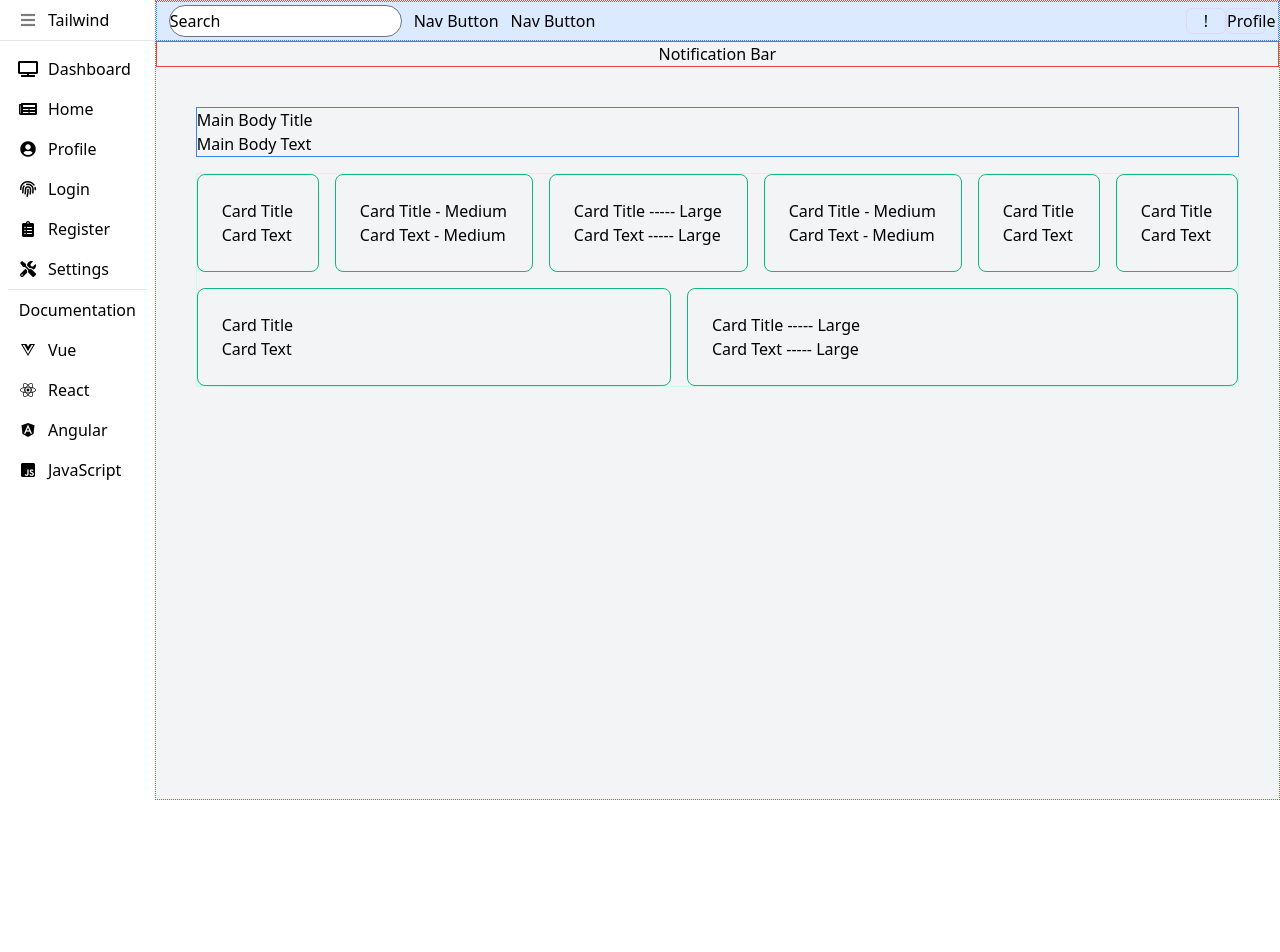
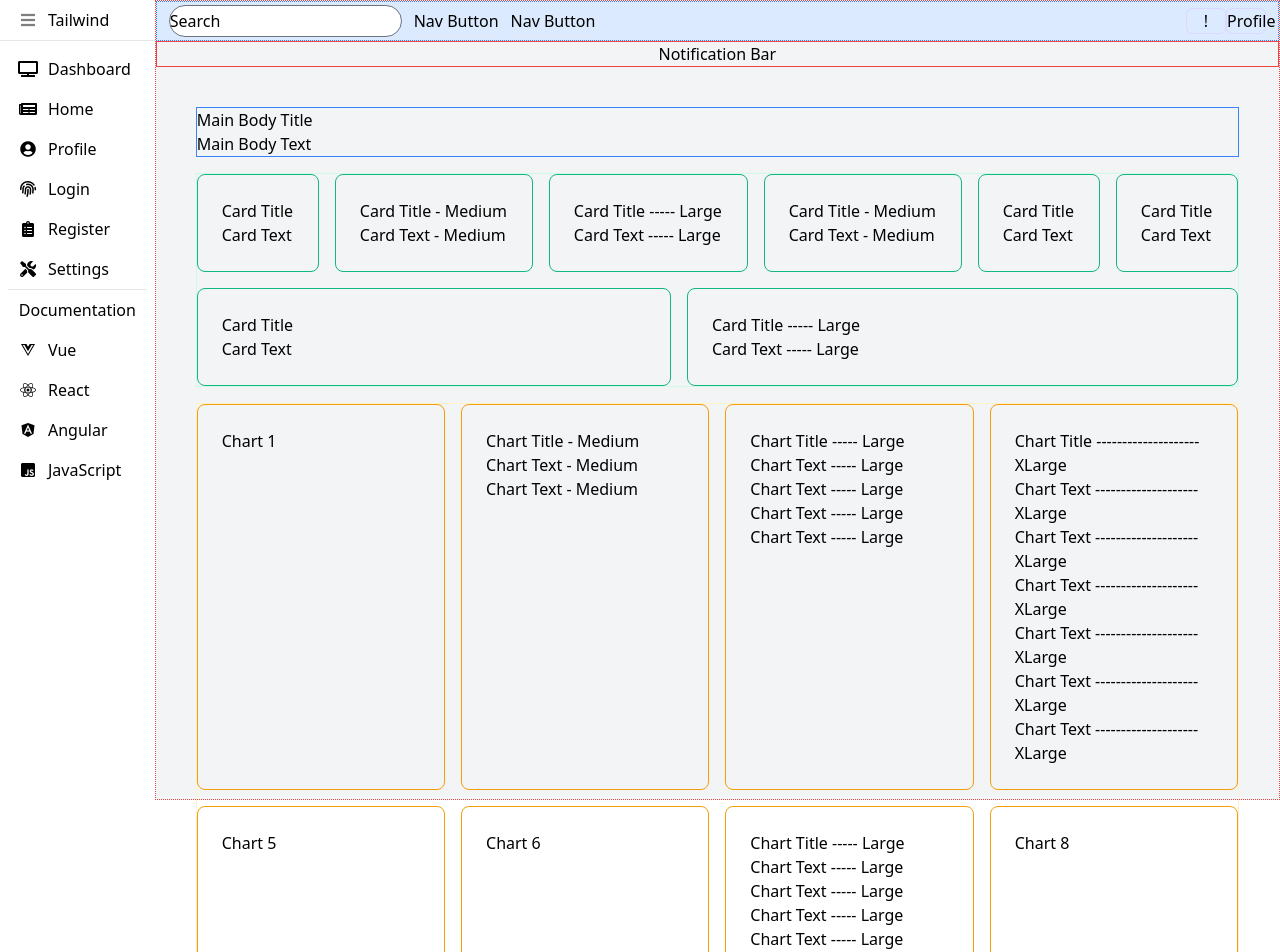
Before and after one commit to vpvnguyen/tailwindcss-reference, a React (Create React App) app in the folder custom-components/: page / in a window 1280 px wide. Shown: the top 952 px of the page. Before the commit the page ends 800 px from the top, so only its background shows below. Built offline with nearby package versions, Linux system fonts and the light colour scheme; the HTML template or start-up script is replaced by a standard one.

Commit message:
create grid chart container

```diff
--- a/custom-components/src/Dashboard/index.js
+++ b/custom-components/src/Dashboard/index.js
@@ -85,6 +85,50 @@ export const Dashboard = () => {
               <p>Card Text ----- Large</p>
             </div>
           </section>
+
+          {/* Grid Chart Container */}
+          <section className="border border-yellow-100 grid grid-cols-4 gap-4">
+            <div className="p-6 border border-yellow-500 rounded-lg">
+              <h1>Chart 1</h1>
+            </div>
+            <div className="p-6 border border-yellow-500 rounded-lg">
+              <h1>Chart Title - Medium</h1>
+              <p>Chart Text - Medium</p>
+              <p>Chart Text - Medium</p>
+            </div>
+            <div className="p-6 border border-yellow-500 rounded-lg">
+              <h1>Chart Title ----- Large</h1>
+              <p>Chart Text ----- Large</p>
+              <p>Chart Text ----- Large</p>
+              <p>Chart Text ----- Large</p>
+              <p>Chart Text ----- Large</p>
+            </div>
+            <div className="p-6 border border-yellow-500 rounded-lg">
+              <h1>Chart Title -------------------- XLarge</h1>
+              <p>Chart Text -------------------- XLarge</p>
+              <p>Chart Text -------------------- XLarge</p>
+              <p>Chart Text -------------------- XLarge</p>
+              <p>Chart Text -------------------- XLarge</p>
+              <p>Chart Text -------------------- XLarge</p>
+              <p>Chart Text -------------------- XLarge</p>
+            </div>
+            <div className="p-6 border border-yellow-500 rounded-lg">
+              <h1>Chart 5</h1>
+            </div>
+            <div className="p-6 border border-yellow-500 rounded-lg">
+              <h1>Chart 6</h1>
+            </div>
+            <div className="p-6 border border-yellow-500 rounded-lg">
+              <h1>Chart Title ----- Large</h1>
+              <p>Chart Text ----- Large</p>
+              <p>Chart Text ----- Large</p>
+              <p>Chart Text ----- Large</p>
+              <p>Chart Text ----- Large</p>
+            </div>
+            <div className="p-6 border border-yellow-500 rounded-lg">
+              <h1>Chart 8</h1>
+            </div>
+          </section>
         </main>
       </div>
     </div>
```
